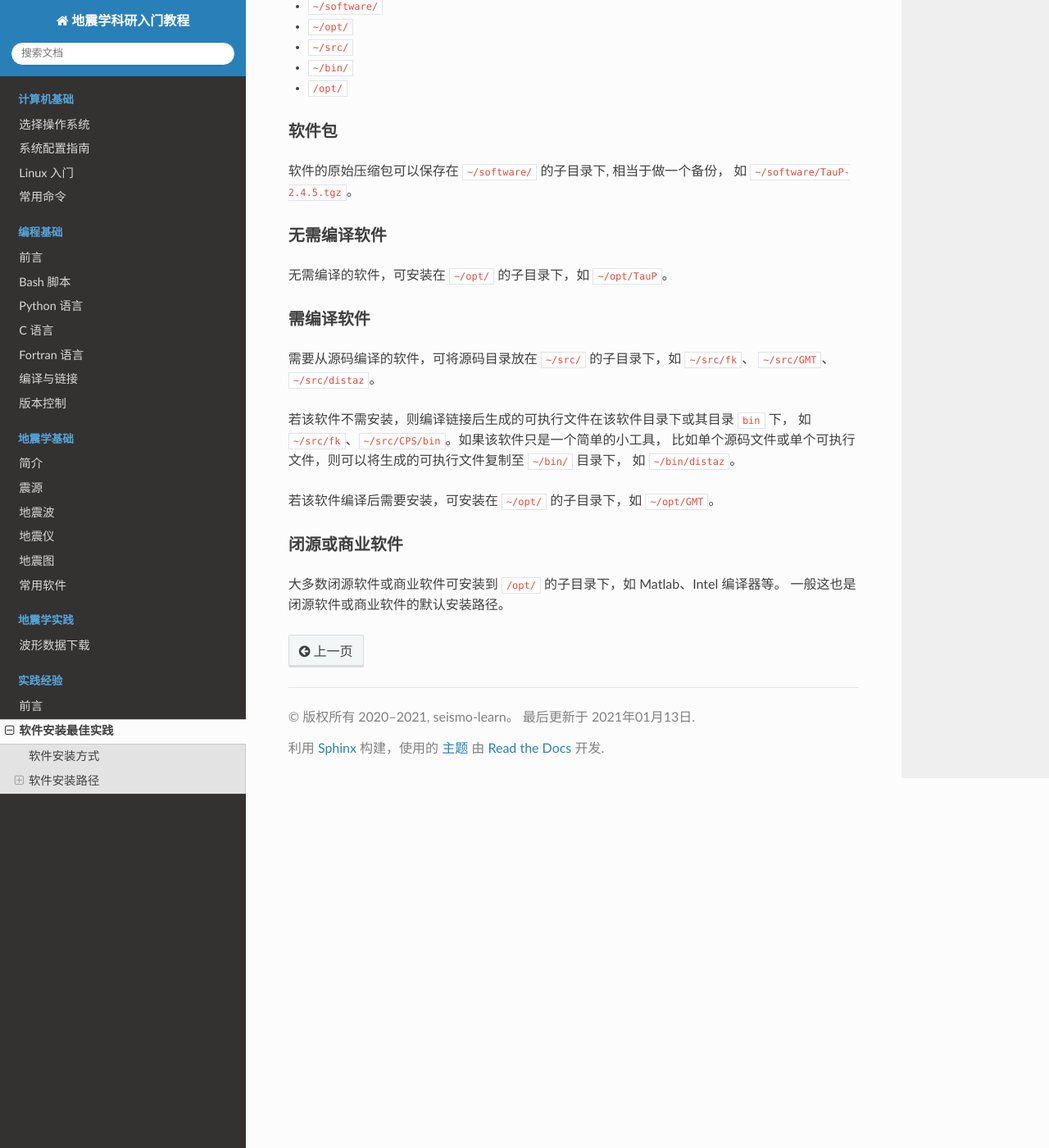
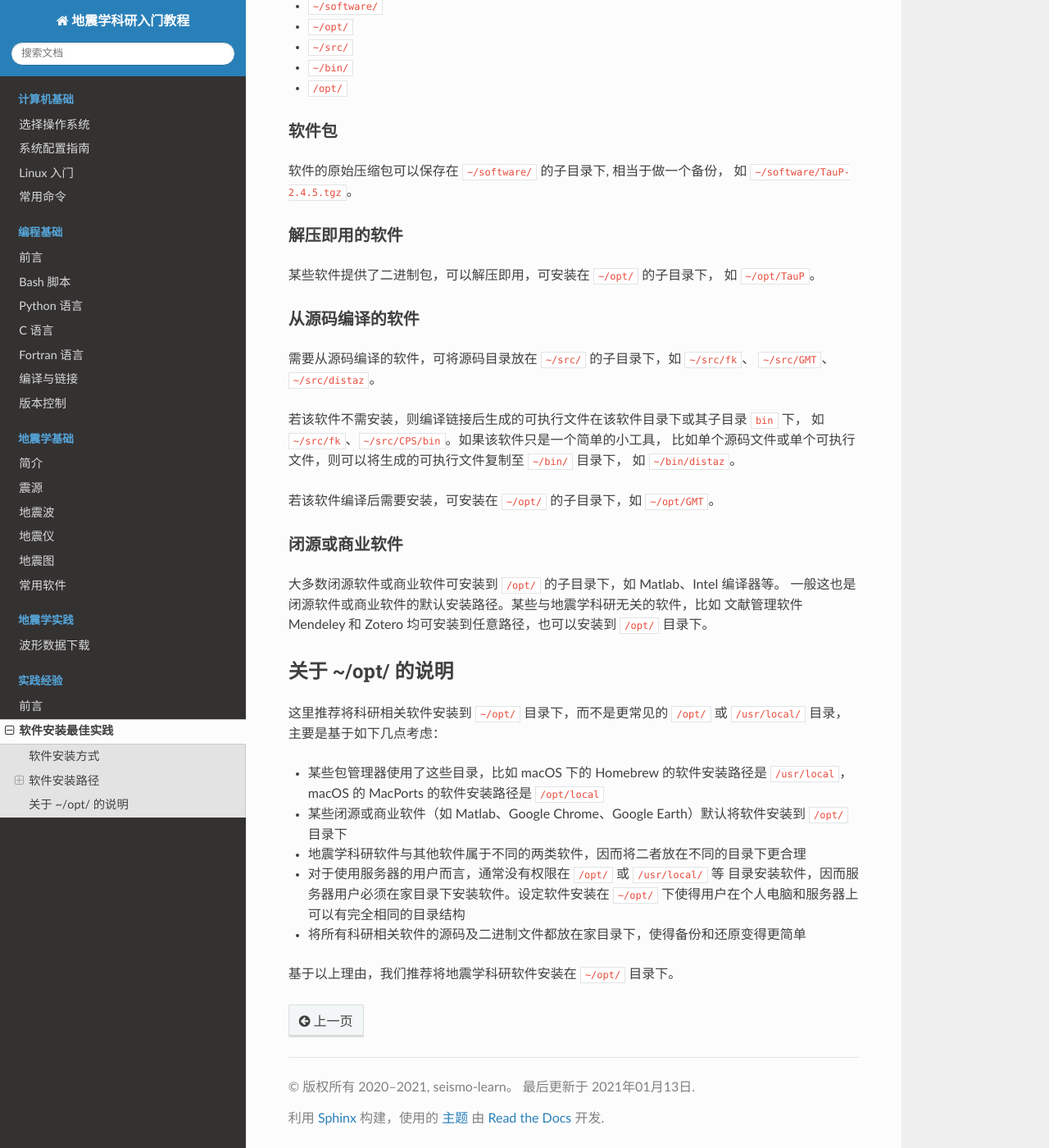
Before and after one commit to seismo-learn/seismology101, a Sphinx documentation site: the page built from source/best-practices/software-installation.rst, in a window 1280 px wide and 1400 px high, scrolled down 846 px. Shown: the whole window at 82% size. Built offline with Sphinx 7.4.7 and the Read the Docs theme 2.0.0, drawn with Linux system fonts in a browser that asks for light colours.

Commit message:
Add some notes

```diff
--- a/source/best-practices/software-installation.rst
+++ b/source/best-practices/software-installation.rst
@@ -44,18 +44,19 @@ Linux 或 macOS 系统下安装软件通常有如下几种方式：
 软件的原始压缩包可以保存在 :file:`~/software/` 的子目录下, 相当于做一个备份，
 如 :file:`~/software/TauP-2.4.5.tgz`\ 。
 
-无需编译软件
-^^^^^^^^^^^^
+解压即用的软件
+^^^^^^^^^^^^^^
 
-无需编译的软件，可安装在 :file:`~/opt/` 的子目录下，如 :file:`~/opt/TauP`\ 。
+某些软件提供了二进制包，可以解压即用，可安装在 :file:`~/opt/` 的子目录下，
+如 :file:`~/opt/TauP`\ 。
 
-需编译软件
-^^^^^^^^^^^
+从源码编译的软件
+^^^^^^^^^^^^^^^^
 
 需要从源码编译的软件，可将源码目录放在 :file:`~/src/` 的子目录下，如 :file:`~/src/fk`\ 、
 :file:`~/src/GMT`\ 、:file:`~/src/distaz`\ 。
 
-若该软件不需安装，则编译链接后生成的可执行文件在该软件目录下或其目录 :file:`bin` 下，
+若该软件不需安装，则编译链接后生成的可执行文件在该软件目录下或其子目录 :file:`bin` 下，
 如 :file:`~/src/fk`\ 、:file:`~/src/CPS/bin`\ 。如果该软件只是一个简单的小工具，
 比如单个源码文件或单个可执行文件，则可以将生成的可执行文件复制至 :file:`~/bin/` 目录下，
 如 :file:`~/bin/distaz`\ 。
@@ -66,4 +67,23 @@ Linux 或 macOS 系统下安装软件通常有如下几种方式：
 ^^^^^^^^^^^^^^
 
 大多数闭源软件或商业软件可安装到 :file:`/opt/` 的子目录下，如 Matlab、Intel 编译器等。
-一般这也是闭源软件或商业软件的默认安装路径。
+一般这也是闭源软件或商业软件的默认安装路径。某些与地震学科研无关的软件，比如
+文献管理软件 Mendeley 和 Zotero 均可安装到任意路径，也可以安装到 :file:`/opt/` 目录下。
+
+关于 ~/opt/ 的说明
+------------------
+
+这里推荐将科研相关软件安装到 :file:`~/opt/` 目录下，而不是更常见的 :file:`/opt/`
+或 :file:`/usr/local/` 目录，主要是基于如下几点考虑：
+
+-   某些包管理器使用了这些目录，比如 macOS 下的 Homebrew 的软件安装路径是 :file:`/usr/local`\ ，
+    macOS 的 MacPorts 的软件安装路径是 :file:`/opt/local`
+-   某些闭源或商业软件（如 Matlab、Google Chrome、Google Earth）默认将软件安装到
+    :file:`/opt/` 目录下
+-   地震学科研软件与其他软件属于不同的两类软件，因而将二者放在不同的目录下更合理
+-   对于使用服务器的用户而言，通常没有权限在 :file:`/opt/` 或 :file:`/usr/local/` 等
+    目录安装软件，因而服务器用户必须在家目录下安装软件。设定软件安装在 :file:`~/opt/`
+    下使得用户在个人电脑和服务器上可以有完全相同的目录结构
+-   将所有科研相关软件的源码及二进制文件都放在家目录下，使得备份和还原变得更简单
+
+基于以上理由，我们推荐将地震学科研软件安装在 :file:`~/opt/` 目录下。
```
